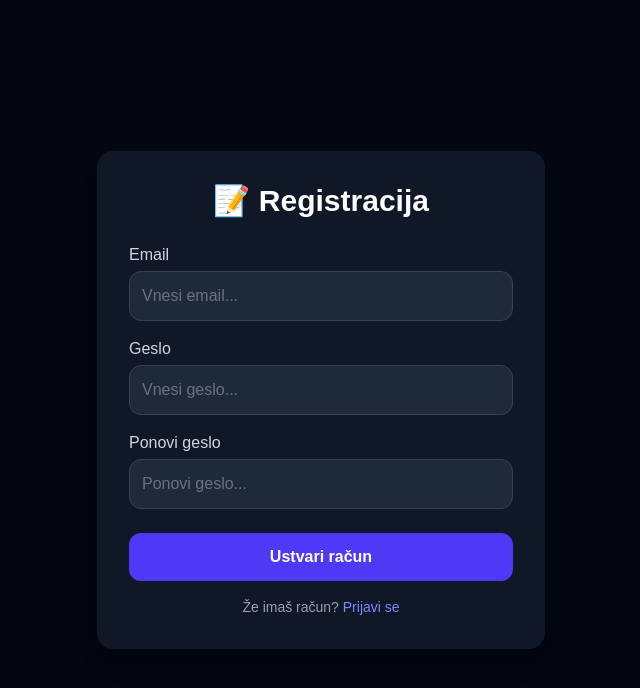
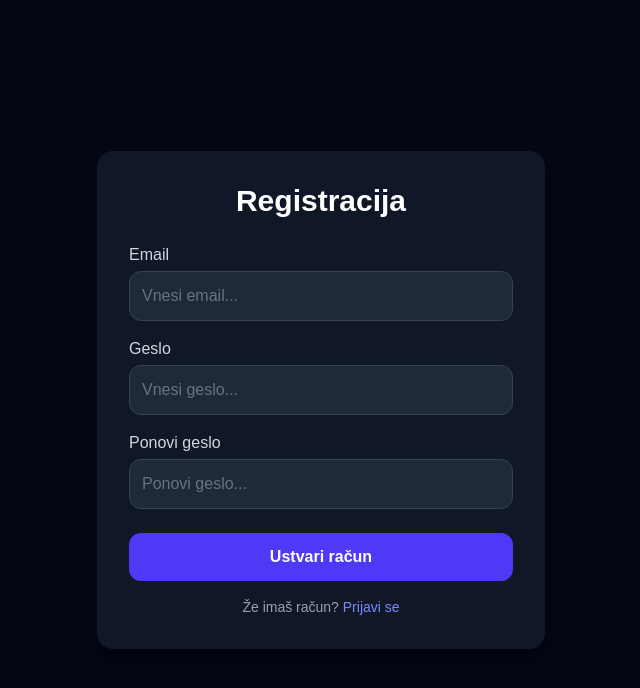
Before and after one commit to janaccc/zvokify, a Next.js app: page /register in a window 1280 px wide. Shown: the top 688 px of the page, without its empty margins (319-959 px from the left). Built offline with nearby package versions, Linux system fonts and the light colour scheme.

Commit message:
login/register css

```diff
--- a/app/login/page.tsx
+++ b/app/login/page.tsx
@@ -22,7 +22,7 @@ export default function LoginPage() {
   return (
     <main className="flex flex-col items-center justify-center min-h-screen bg-gray-950 text-white p-6">
       <div className="bg-gray-900 rounded-2xl shadow-xl p-8 w-full max-w-md">
-        <h1 className="text-3xl font-bold text-center mb-6">🔐 Login</h1>
+        <h1 className="text-3xl font-bold text-center mb-6">Login</h1>
 
         <form onSubmit={handleSubmit} className="flex flex-col gap-4">
           <div>
--- a/app/register/page.tsx
+++ b/app/register/page.tsx
@@ -27,7 +27,7 @@ export default function RegisterPage() {
   return (
     <main className="flex flex-col items-center justify-center min-h-screen bg-gray-950 text-white p-6">
       <div className="bg-gray-900 rounded-2xl shadow-xl p-8 w-full max-w-md">
-        <h1 className="text-3xl font-bold text-center mb-6">📝 Registracija</h1>
+        <h1 className="text-3xl font-bold text-center mb-6">Registracija</h1>
 
         <form onSubmit={handleSubmit} className="flex flex-col gap-4">
 
--- a/prisma.config.ts
+++ b/prisma.config.ts
@@ -6,6 +6,7 @@ export default defineConfig({
     path: "prisma/migrations",
   },
   engine: "classic",
+
   datasource: {
     url: env("DATABASE_URL"),
   },
```
Also changed, not shown: 1 other file (tests, documents, lock files or other folders).
